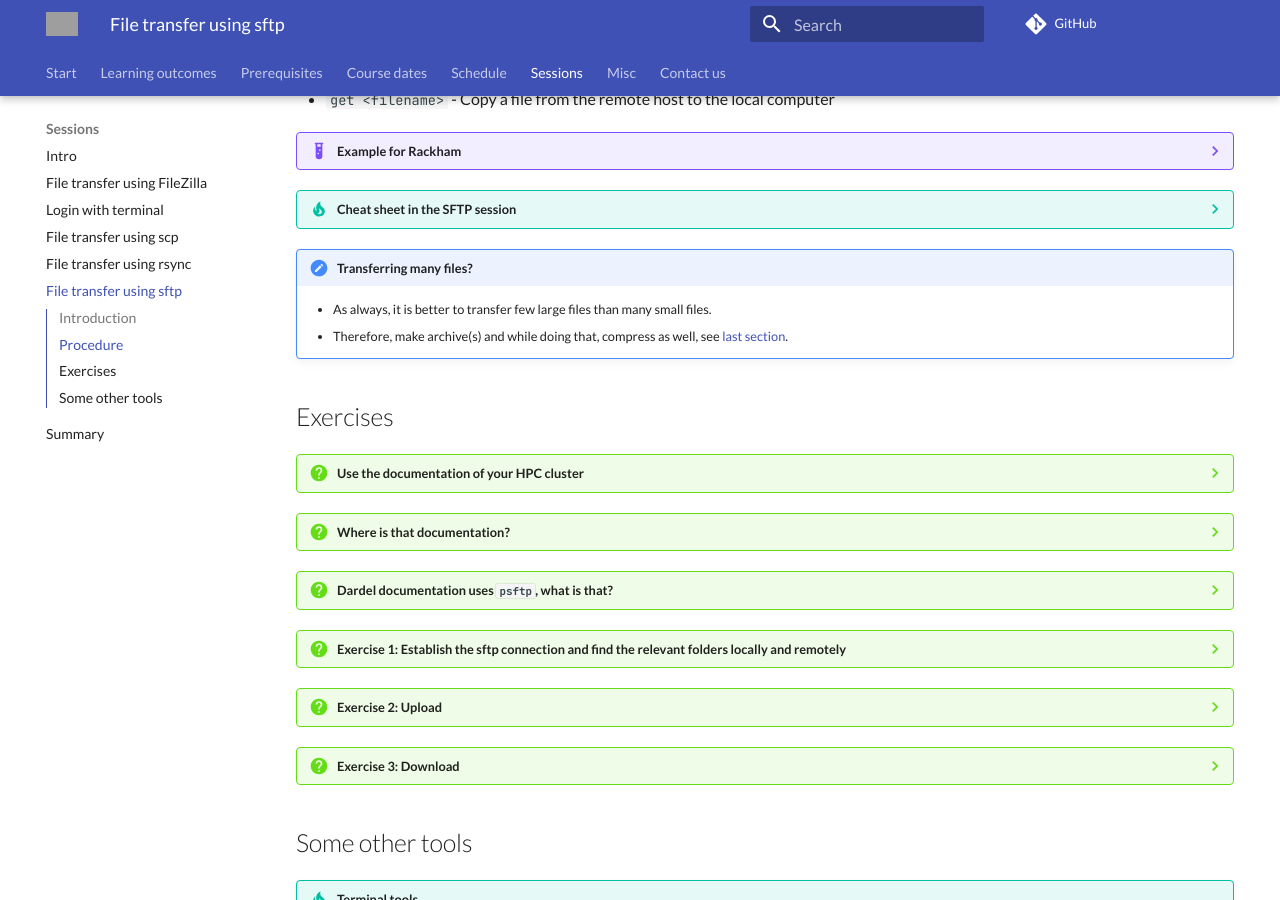
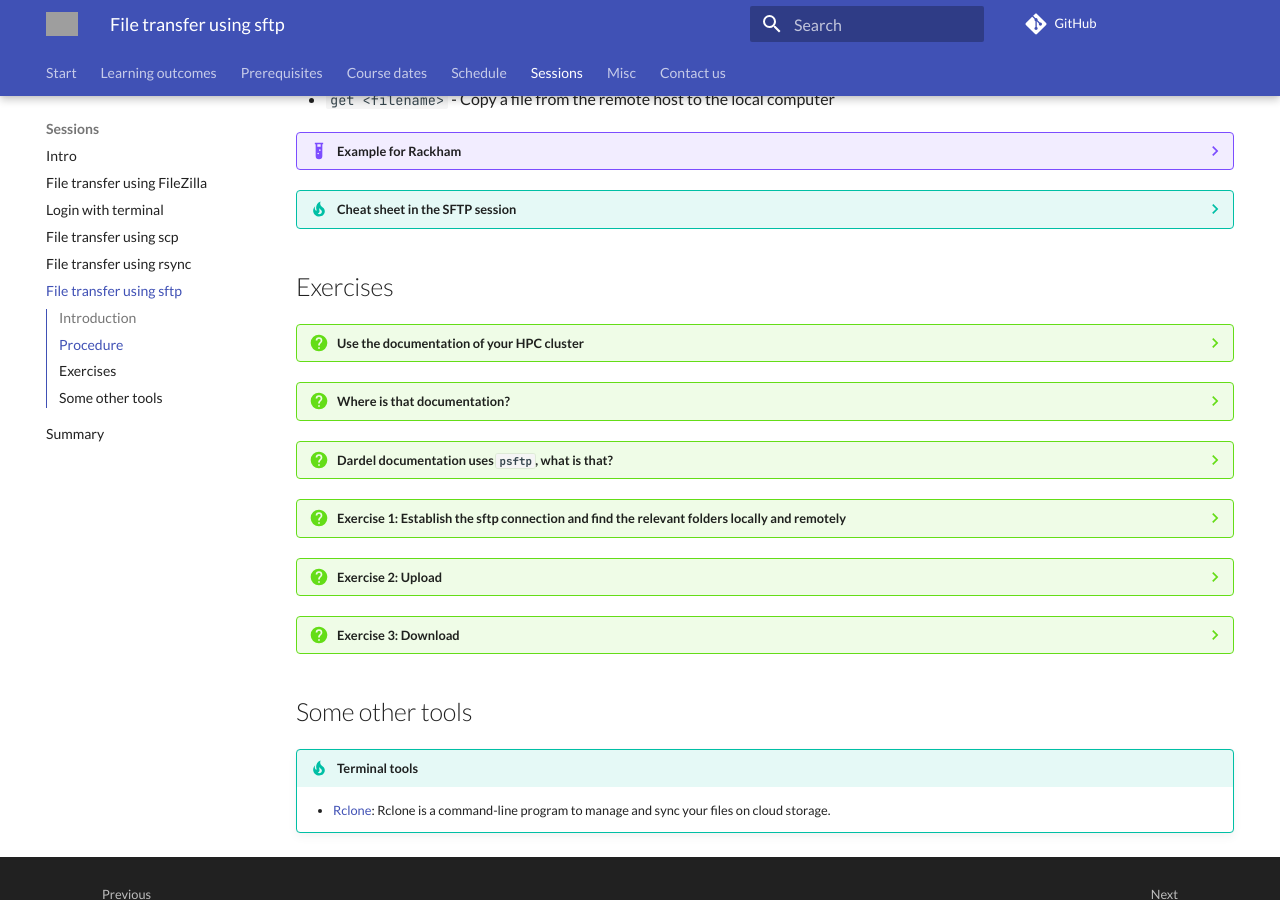
Before and after one commit to UPPMAX/naiss_file_transfer_course, an MkDocs documentation site: the page built from docs/sessions/sftp/README.md, in a window 1280 px wide and 900 px high, scrolled down 1277 px. Built offline with MkDocs 1.6.1 and Material for MkDocs 9.7.7, drawn with Linux system fonts in a browser that asks for light colours; comment, search, counter and statistics services are not loaded; grey boxes are pictures that could not be loaded.

Commit message:
README.md rm many files

```diff
--- a/docs/sessions/sftp/README.md
+++ b/docs/sessions/sftp/README.md
@@ -115,14 +115,6 @@ In `sftp` session, upload/download files to/from the server.
     - ``lmkdir`` - Create a directory on the local computer
     - ``lpwd`` - Show the present working directory on the local computer
 
-!!! note "Transferring many files?"
-
-    - As always, it is better to transfer few large files than many small files.
-    - Therefore, make archive(s) and while doing that, compress as well,
-      see [last section](../scp/README.md/#large-or-many-files).
-
-
-
 ## Exercises
 <!-- markdownlint-disable MD013 --><!-- Tables cannot be split up over lines, hence will break 80 characters per line -->
 
```
